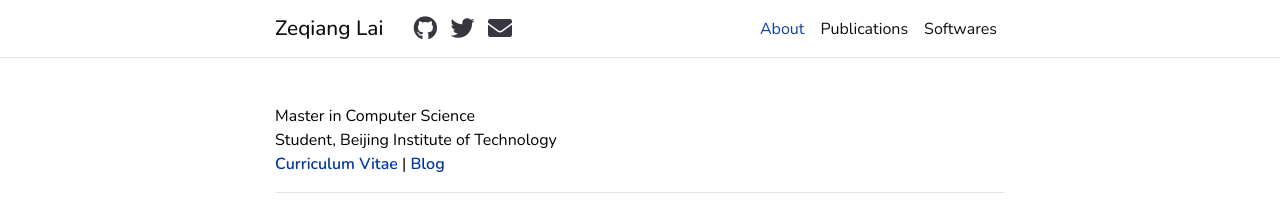
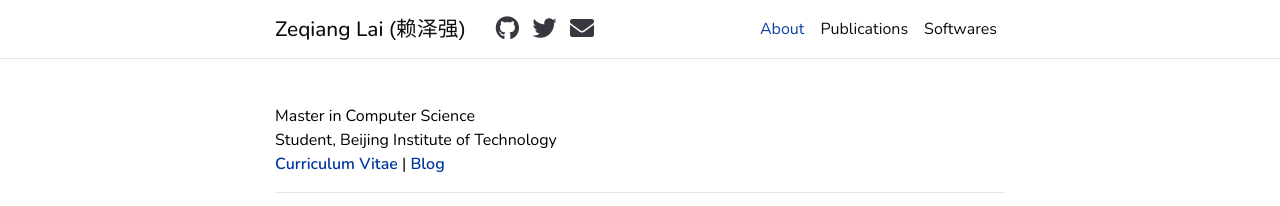
Before and after one commit to Zeqiang-Lai/Zeqiang-Lai.github.io, a Jekyll site: the page built from _pages/about.md, in a window 1280 px wide. Shown: the top 206 px of the page. Built offline with Jekyll 4.4.1, drawn with Linux system fonts in a browser that asks for light colours; comment, search, counter and statistics services are not loaded; a style sheet for code colours, icons or effects is not loaded.

Commit message:
add cn name

```diff
--- a/_config.yml
+++ b/_config.yml
@@ -6,6 +6,7 @@ title: blank # the website title (if blank, full name will be used instead)
 first_name: Zeqiang
 middle_name:
 last_name: Lai
+cn_name: 赖泽强
 email: laizeqiang@outlook.com
 description: > # the ">" symbol means to ignore newlines until "footer_text:"
   Zeqiang Lai' Profile
@@ -322,7 +323,7 @@ jekyll-diagrams:
 # Optional Features
 # -----------------------------------------------------------------------------
 
-enable_google_analytics:    false  # enables google analytics
+enable_google_analytics:    true  # enables google analytics
 enable_panelbear_analytics: false  # enables panelbear analytics
 enable_google_verification: false  # enables google site verification
 enable_bing_verification:   false  # enables bing site verification
--- a/_includes/head.html
+++ b/_includes/head.html
@@ -23,6 +23,8 @@
     <link rel="stylesheet" href="{{ '/assets/css/main.css' | relative_url }}">
     <link rel="canonical" href="{{ page.url | replace:'index.html','' | absolute_url }}">
 
+    <link rel="stylesheet" href="https://cdn.staticfile.org/lxgw-wenkai-webfont/1.6.0/style.css" />
+
     <!-- Dark Mode -->
     {% if site.enable_darkmode %}
     <link rel="stylesheet" href="https://cdn.jsdelivr.net/gh/jwarby/jekyll-pygments-themes@master/{{ site.highlight_theme_dark | append: '.css' }}" media="none" id="highlight_theme_dark" />
--- a/_includes/header.html
+++ b/_includes/header.html
@@ -14,6 +14,9 @@
               {%- endif -%}
               {%- if site.last_name -%}
                 {{- site.last_name -}}
+              {%- endif -%}
+              {%- if site.cn_name -%}
+                <span class="cn-name"> ({{- site.cn_name -}}) </span>
               {%- endif -%}
             {%- else -%}
               {{- site.title -}}
--- a/_sass/_base.scss
+++ b/_sass/_base.scss
@@ -772,3 +772,7 @@ progress {
      display: block;
      height: inherit;
  }
+
+ .cn-name {
+  font-family: "LXGW WenKai", sans-serif;
+ }
```
